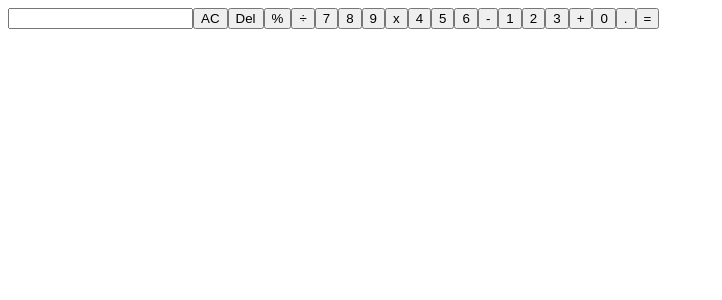
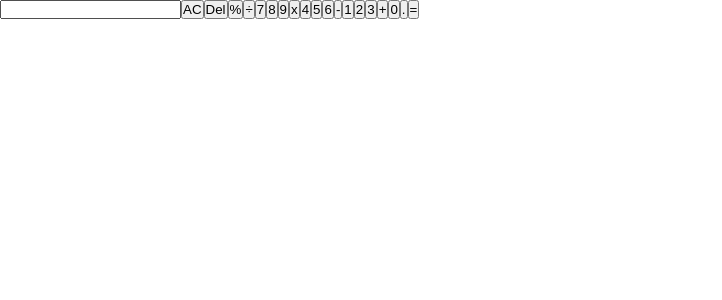
Before and after one commit to yatoogamii/livraison8, a React (Create React App) app: page / in a window 1280 px wide. Shown: the top 300 px of the page, without its empty margins (0-722 px from the left). Built offline with nearby package versions, Linux system fonts and the light colour scheme.

Commit message:
add index.js and App.js

```diff
--- a/src/App.css
+++ b/src/App.css
@@ -0,0 +1,3 @@
+
+
+/*# sourceMappingURL=App.css.map */
--- /dev/null
+++ b/src/App.js
@@ -0,0 +1,15 @@
+import React, { Component } from 'react';
+import Calculator from './calculator/Calculator.js';
+
+class App extends Component {
+  render() {
+    return (
+      <div className="App">
+        <Calculator></Calculator>
+      </div>
+
+);
+  }
+}
+
+export default App;
--- /dev/null
+++ b/src/index.css
@@ -0,0 +1,14 @@
+* {
+  padding: 0;
+  margin: 0;
+  box-sizing: border-box;
+}
+
+html {
+  font-size: 62.5%;
+}
+
+body {
+  width: 100vw;
+  height: 100vh;
+}
--- a/src/index.js
+++ b/src/index.js
@@ -1,22 +1,7 @@
 import React, { Component } from 'react';
-import Calculator from './calculator/Calculator.js';
 import ReactDOM from 'react-dom';
-
-class App extends Component {
-  render() {
-    return (
-      <div>
-        <Calculator></Calculator>
-      </div>
-
-);
-  }
-}
-
-export default App;
-
-
-
-
+import App from './App.js';
+import './App.css';
+import './index.css';
 
 ReactDOM.render(<App />, document.getElementById('root'));
```
Also changed, not shown: 2 other files (tests, documents, lock files or other folders).
